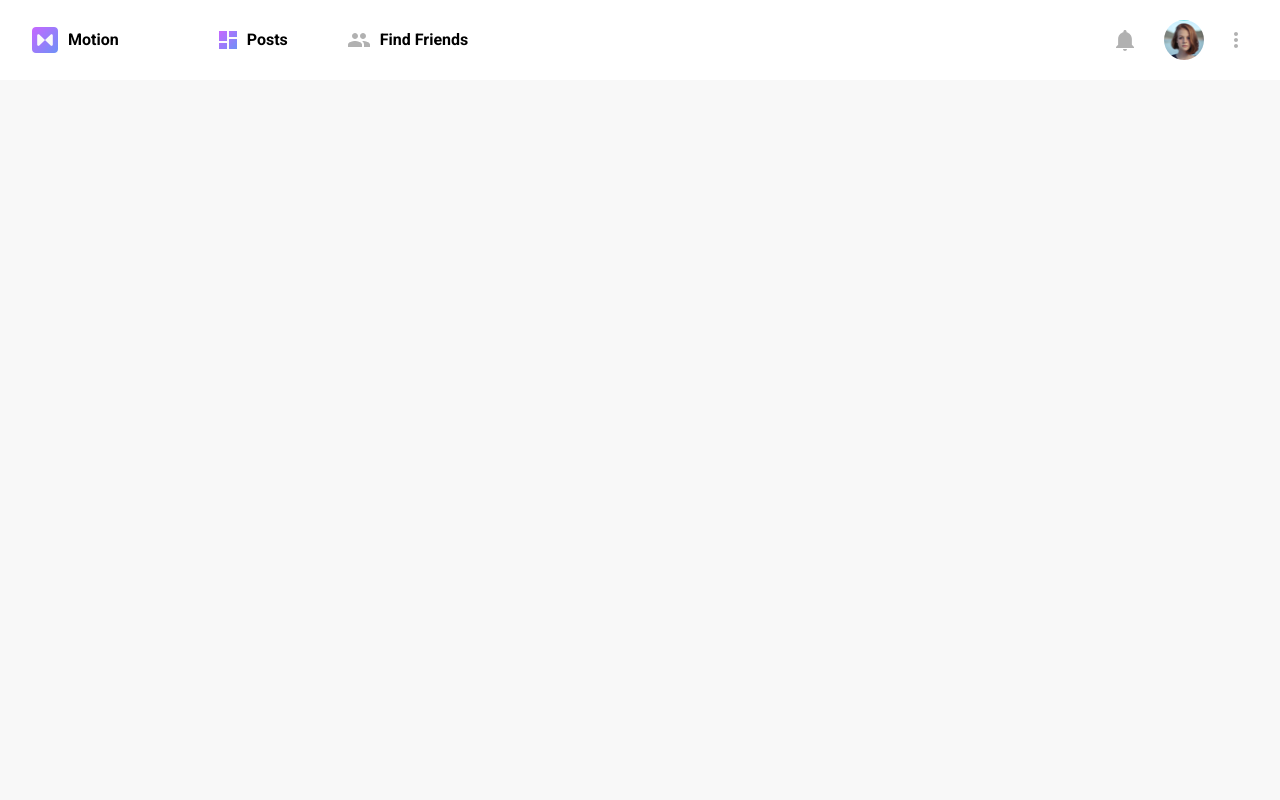
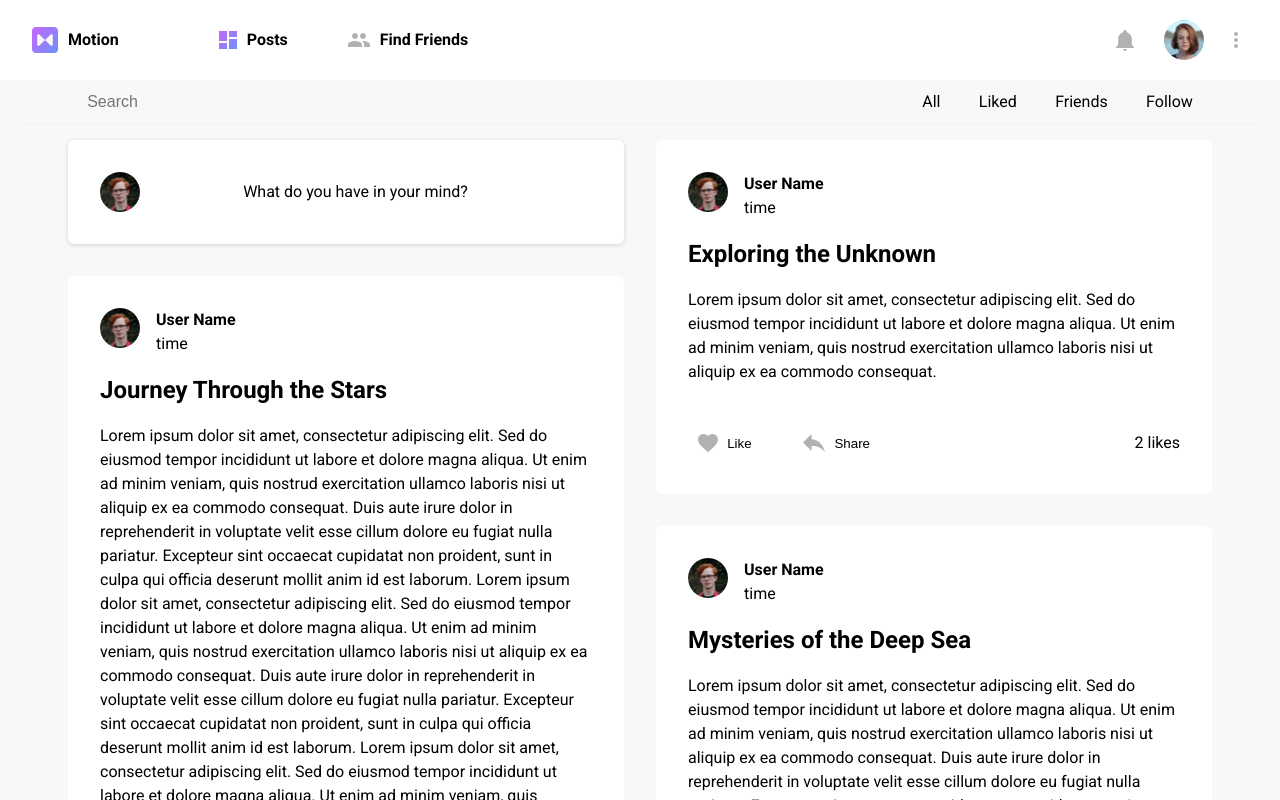
Before and after one commit to imane-bms/Motion, a React (Vite) app: page / in a window 1280 px wide. Shown: the top 800 px of the page. Built offline with nearby package versions, Linux system fonts and the light colour scheme.

Commit message:
Masonry added to PostsList

```diff
--- a/package.json
+++ b/package.json
@@ -15,6 +15,7 @@
     "react": "^18.2.0",
     "react-dom": "^18.2.0",
     "react-redux": "^9.1.0",
+    "react-responsive-masonry": "^2.2.0",
     "react-router-dom": "^6.22.2",
     "redux": "^5.0.1",
     "styled-components": "^6.1.8"
--- /dev/null
+++ b/src/components/Posts/NewPostForm/index.jsx
@@ -0,0 +1,59 @@
+import { useState } from "react";
+import testUser from "../../../assets/images/users/alber.png";
+import sendButton from "../../../assets/svgs/send_button.svg";
+import { BaseDiv } from "../../../styles";
+
+import { CloseButton, NewPostFormPreviw, Overlay, Popup } from "./styles";
+
+function NewPostForm() {
+  const [isOpen, setIsOpen] = useState(false);
+  const openPopup = () => setIsOpen(true);
+  const closePopup = (e) => {
+    e.stopPropagation();
+    setIsOpen(false);
+  };
+
+  return (
+    <>
+      <NewPostFormPreviw onClick={openPopup} className="trigger">
+        <img src={testUser} alt="testUser" />
+        <p>What do you have in your mind?</p>
+        <img src={sendButton} alt="send post button" />
+      </NewPostFormPreviw>
+
+      {isOpen && (
+        <Overlay onClick={closePopup} className="overlay">
+          <Popup onClick={(e) => e.stopPropagation()} className="popup">
+            <BaseDiv>
+              <img src={testUser} alt="testUser" />
+              <p>What do you have in your mind?</p>
+              <img src={sendButton} alt="send post button" />
+            </BaseDiv>
+            <CloseButton onClick={closePopup} className="close-btn">
+              X
+            </CloseButton>
+          </Popup>
+        </Overlay>
+      )}
+    </>
+  );
+}
+
+export default NewPostForm;
+
+//   return (
+//     <div className="App">
+//       <div onClick={openPopup} className="trigger">
+//         Кликни меня
+//       </div>
+
+//       {isOpen && (
+//         <div onClick={closePopup} className="overlay">
+//           <div onClick={(event) => event.stopPropagation()} className="popup">
+//             Я попап, кликни вне меня, чтобы закрыть
+//             <button onClick={closePopup} className="close-btn">X</button>
+//           </div>
+//         </div>
+//       )}
+//     </div>
+//   );
--- /dev/null
+++ b/src/components/Posts/NewPostForm/styles.js
@@ -0,0 +1,47 @@
+import styled from 'styled-components';
+import { DivWithShadow } from '../../../styles';
+
+
+export const NewPostFormPreviw = styled(DivWithShadow)`
+display:flex;
+justify-content:space-between;
+align-items: center;
+width: 100%;
+max-height: min-content;
+`
+
+// Стилизованный компонент для фона
+export const Overlay = styled.div`
+  position: fixed;
+  top: 0;
+  left: 0;
+  width: 100%;
+  height: 100%;
+  background-color: rgba(0, 0, 0, 0.8);
+  display: flex;
+  justify-content: center;
+  align-items: center;
+`;
+
+// Стилизованный компонент для попапа
+export const Popup = styled.div`
+  min-width: 50%;
+  background-color: #fff;
+  padding: 20px;
+  border-radius: 5px;
+  box-shadow: 0 4px 8px rgba(0, 0, 0, 0.1);
+  position: relative;
+`;
+
+// Стилизованный компонент для кнопки закрытия
+export const CloseButton = styled.button`
+  position: absolute;
+  top: -1rem;
+  right: -1rem;
+  border: none;
+  color: white;
+  background-color: transparent;
+  border-radius: 50%;
+
+  cursor: pointer;
+`;
--- a/src/components/Posts/PostsList/index.jsx
+++ b/src/components/Posts/PostsList/index.jsx
@@ -1,12 +1,14 @@
 import { SectionContainer } from "../../../styles";
+import NewPostForm from "../NewPostForm";
 import SinglePost from "../SinglePost";
 import { PostsContainer } from "../styles";
+import Masonry, { ResponsiveMasonry } from "react-responsive-masonry";
 
 const posts = [
   {
     id: 1,
     title: "Exploring the Unknown",
-    text: "Lorem ipsum dolor sit amet, consectetur adipiscing elit. Sed do eiusmod tempor incididunt ut labore et dolore magna aliqua. Ut enim ad minim veniam, quis nostrud exercitation ullamco laboris nisi ut aliquip ex ea commodo consequat. Duis aute irure dolor in reprehenderit in voluptate velit esse cillum dolore eu fugiat nulla pariatur. Excepteur sint occaecat cupidatat non proident, sunt in culpa qui officia deserunt mollit anim id est laborum. Lorem ipsum dolor sit amet, consectetur adipiscing elit. Sed do eiusmod tempor incididunt ut labore et dolore magna aliqua. Ut enim ad minim veniam, quis nostrud exercitation ullamco laboris nisi ut aliquip ex ea commodo consequat. Duis aute irure dolor in reprehenderit in voluptate velit esse cillum dolore eu fugiat nulla pariatur. Excepteur sint occaecat cupidatat non proident, sunt in culpa qui officia deserunt mollit anim id est laborum. Lorem ipsum dolor sit amet, consectetur adipiscing elit. Sed do eiusmod tempor incididunt ut labore et dolore magna aliqua. Ut enim ad minim veniam, quis nostrud exercitation ullamco laboris nisi ut aliquip ex ea commodo consequat. Duis aute irure dolor in reprehenderit in voluptate velit esse cillum dolore eu fugiat nulla pariatur.",
+    text: "Lorem ipsum dolor sit amet, consectetur adipiscing elit. Sed do eiusmod tempor incididunt ut labore et dolore magna aliqua. Ut enim ad minim veniam, quis nostrud exercitation ullamco laboris nisi ut aliquip ex ea commodo consequat.",
   },
   {
     id: 2,
@@ -59,9 +61,15 @@ function PostsList() {
   return (
     <SectionContainer>
       <PostsContainer>
-        {posts.map((post) => (
-          <SinglePost key={post.id} {...post} />
-        ))}
+        <ResponsiveMasonry columnsCountBreakPoints={{ 350: 1, 900: 2, 1281: 3 } }>
+          <Masonry gutter="2rem">
+            <NewPostForm />
+
+            {posts.map((post) => (
+              <SinglePost key={post.id} {...post} />
+            ))}
+          </Masonry>
+        </ResponsiveMasonry>
       </PostsContainer>
     </SectionContainer>
   );
--- a/src/components/Posts/styles.js
+++ b/src/components/Posts/styles.js
@@ -2,7 +2,12 @@ import styled from 'styled-components';
 
 export const PostsContainer = styled.div`
 
-  display: grid;
+/* display: flex;
+gap: 2rem;
+
+width: 100%; */
+
+  /* display: grid;
   gap: 1rem;
   grid-auto-flow: dense;
   grid-template-columns: repeat(1, 1fr);
@@ -10,14 +15,14 @@ export const PostsContainer = styled.div`
   @media (min-width: 768px) {
     grid-template-columns: repeat(2, 1fr);
     gap: 1.5rem;
-  }
+  } */
 
   /* @media (min-width: 1024px) {
     grid-template-columns: repeat(3, 1fr);
   } */
 
-  @media (min-width: 1281px) {
+  /* @media (min-width: 1281px) {
     grid-template-columns: repeat(3, 1fr);
     gap: 2rem;
-  }
+  } */
 `;
--- a/src/routes/Layout/index.jsx
+++ b/src/routes/Layout/index.jsx
@@ -2,7 +2,7 @@
 // import Header from "../../components/Header";
 // import Footer from "../../components/Footer";
 // import SignIn from "../AuthPage/SignIn";
-// import Feed from "../Feed";
+import Feed from "../Feed";
 import Header from "../../components/Header";
 //import NotFound from "../NotFound";
 
@@ -12,7 +12,9 @@ function Layout() {
   return (
     <>
       <Header />
-      <main>{/* <Main /> */}</main>
+      <main>
+        <Feed />
+      </main>
       {/* <Footer /> */}
     </>
   );
```
Also changed, not shown: src/components/Posts/NewPostForm/index.js (deleted), src/components/Posts/index.js (deleted), 1 other file (tests, documents, lock files or other folders).
